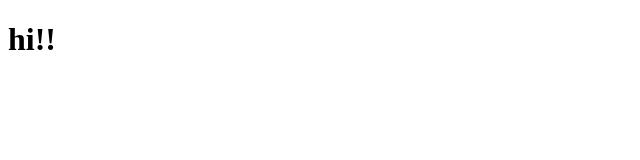
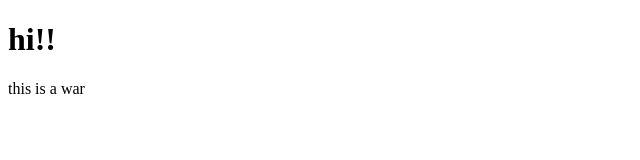
Before and after one commit to chaya2024/collaborators, a website: page main.html in a window 1280 px wide. Shown: the full height of the page, 0-640 px from the left. Drawn offline with Linux system fonts and the light colour scheme.

Commit message:
added a line

```diff
--- a/main.html
+++ b/main.html
@@ -7,5 +7,6 @@
 </head>
 <body>
     <h1>hi!!</h1>
+    <div>this is a war</div>
 </body>
 </html>
```
